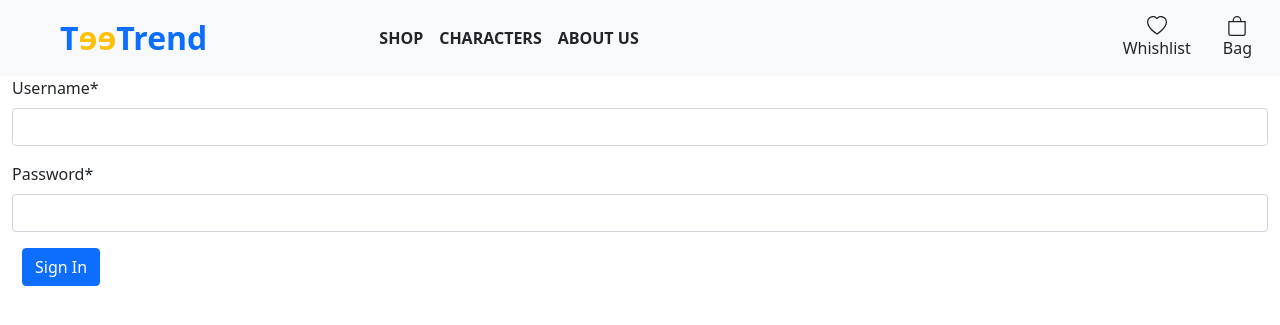
After one commit to MRBltd/TeeTrend, a Django app: page /account/sign_in/ in a window 1280 px wide. The commit adds this page. Shown: the top 325 px of the page. Run offline with Django 4.2, Linux system fonts and the light colour scheme; some libraries are stand-ins or nearby versions.

Commit message:
Created a sign_in function in views.py. created a 'sign_in.html' file and update the forms.py and urls.py files.

```diff
--- a/teetrend/account/forms.py
+++ b/teetrend/account/forms.py
@@ -1,5 +1,6 @@
 from django import forms
 from .models import UserAccount
+from django.contrib.auth import authenticate
 
 class UserAccountForm(forms.ModelForm):
   class Meta:
@@ -12,3 +13,17 @@ class UserAccountForm(forms.ModelForm):
 class VerifyOTPForm(forms.Form):
   email = forms.EmailField()
   otp = forms.CharField(max_length=6)
+
+class SignInForm(forms.Form):
+  username = forms.CharField(max_length=200)
+  password = forms.CharField(widget=forms.PasswordInput)
+
+  # def clean(self):
+  #   cleaned_data = super().clean()
+  #   username = cleaned_data.get('username')
+  #   password = cleaned_data.get('password')
+
+  #   if username and password:
+  #     self.user = authenticate(username=username , password=password)
+  #   if self.user is None:
+  #     raise forms.ValidationError('Invalid login credentials')
--- /dev/null
+++ b/teetrend/account/templates/sign_in.html
@@ -0,0 +1,17 @@
+{% extends "account.html" %}
+{% block title %}Account | Sign In{% endblock  %}
+{% block content %}
+{% load crispy_forms_tags %}
+{% load static %}
+<div class="container-fluid">
+  <div class="sign-in-section">
+    <div class="sign-in">
+      <form class="sign-in-form" action="" method="POST">
+        {% csrf_token %}
+        {{ form|crispy }}
+        <button class="btn btn-primary">Sign In</button>
+      </form>
+    </div>
+  </div>
+</div>
+{% endblock  %}
--- a/teetrend/account/urls.py
+++ b/teetrend/account/urls.py
@@ -5,4 +5,5 @@ urlpatterns = [
   path('' , views.account , name='account') ,
   path('sign_up/' , views.sign_up , name='sign_up') ,
   path('verify_otp/' , views.verify_otp , name = 'verify_otp') ,
+  path('sign_in/' , views.sign_in , name = 'sign_in')
 ]
--- a/teetrend/account/views.py
+++ b/teetrend/account/views.py
@@ -1,11 +1,13 @@
 from django.shortcuts import render , redirect
 from django.http import HttpResponse
 from django.contrib import messages
-from .forms import UserAccountForm , VerifyOTPForm
+from .forms import UserAccountForm , VerifyOTPForm , SignInForm
 from .models import UserAccount
 from django.core.mail import send_mail
 import random
 import string
+from django.contrib.auth import login
+from django.contrib.auth import authenticate
 
 
 def account(request):
@@ -69,3 +71,19 @@ def verify_otp(request):
   else:
     form = VerifyOTPForm()
   return render(request , 'verify_otp.html' , {'form' : form})
+
+def sign_in(request):
+  if request.method == 'POST':
+    form = SignInForm(request.POST)
+    if form.is_valid():
+      username = form.cleaned_data.get('username')
+      password = form.cleaned_data.get('password')
+      user = UserAccount.objects.get(username=username , password=password)
+      if user is not None:
+        messages.success(request, 'Welcome , Successful Logged')
+        return redirect('home')
+      else:
+        form.add_error(None, 'Invalid username or password')
+  else:
+    form = SignInForm()
+  return render(request, 'sign_in.html', {'form': form})
--- a/teetrend/templates/teetrend.html
+++ b/teetrend/templates/teetrend.html
@@ -194,7 +194,7 @@
                   <div class="login-details">
                     <h5>Welcome</h5>
                     <p>To access account and manage orders</p>
-                    <button class="btn btn-success" onclick="location.href='#'">Sign In</button>
+                    <button class="btn btn-success" onclick="location.href='{% url "sign_in" %}'">Sign In</button>
                     <button class="btn btn-info" onclick="location.href='{% url "sign_up" %}'">Sign Up</button>
                   </div>
                   <hr class="dropdown-divider">
@@ -241,7 +241,7 @@
                 <div class="login-details">
                   <h5>Welcome</h5>
                   <p>To access account and manage orders</p>
-                  <button class="btn btn-success" onclick="location.href='#'">Sign In</button>
+                  <button class="btn btn-success" onclick="location.href='{% url "sign_in" %}'">Sign In</button>
                   <button class="btn btn-info" onclick="location.href='{% url "sign_up" %}'">Sign Up</button>
                 </div>
                 <hr class="dropdown-divider">
```
Also changed, not shown: teetrend/account/migrations/0008_delete_useraccount.py (added), teetrend/account/migrations/0009_initial.py (added), teetrend/db.sqlite3.
